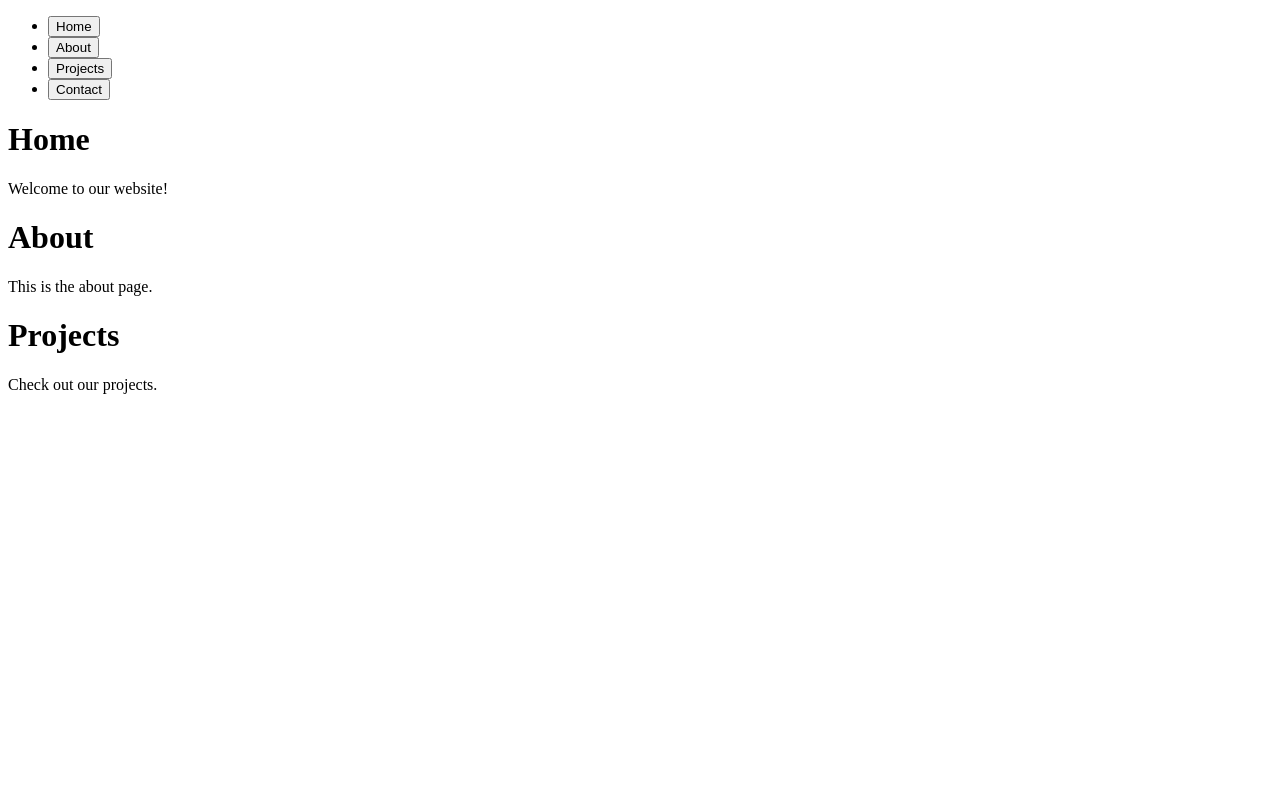
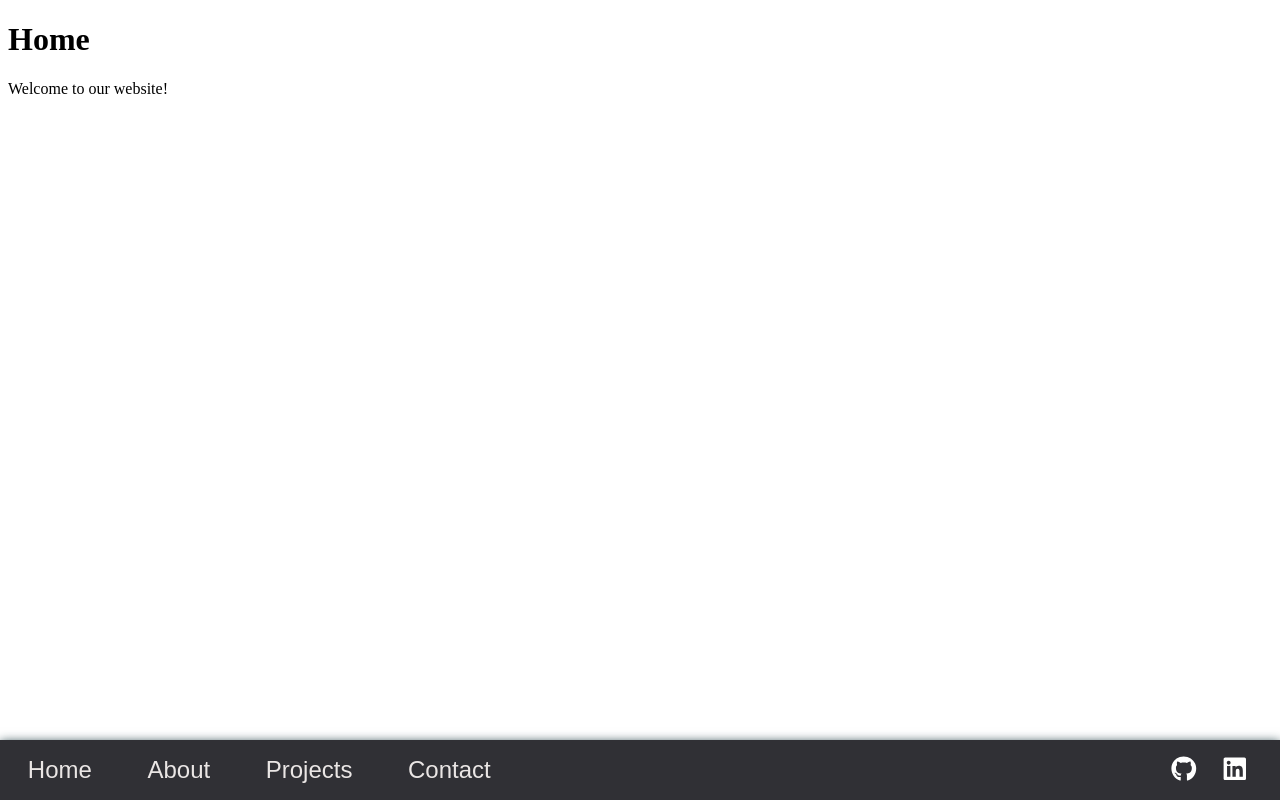
Before and after one commit to IlmHe/portfolio, a React (Create React App) app: page / in a window 1280 px wide. Shown: the top 800 px of the page. Built offline with nearby package versions, Linux system fonts and the light colour scheme.

Commit message:
added nav bar and functionality for it

```diff
--- /dev/null
+++ b/babel-plugin-macros.config.js
@@ -0,0 +1,5 @@
+module.exports = {
+  'fontawesome-svg-core': {
+    'license': 'free'
+  }
+}
--- /dev/null
+++ b/babel.config.js
@@ -0,0 +1,5 @@
+module.exports = function(api) {
+  return {
+    plugins: ['macros'],
+  };
+};
--- /dev/null
+++ b/src/components/nav.css
@@ -0,0 +1,80 @@
+
+.navClass {
+    position: absolute;
+    left: 0;
+    bottom: 0;
+    display: flex;
+    justify-content: space-between;
+    align-items: center;
+    height: 5vh;
+    width: 100%;
+    background-color: #303035; /* Change this to the desired background color */
+    padding-top: 10px;
+    padding-bottom: 10px;
+    box-shadow: 0 2px 10px #16353c; /* Optional: add a box shadow for depth */
+}
+.navClass.fixed {
+    position: fixed;
+    top: 0;
+    height: 5vh;
+    left: 0;
+    width: 100%;
+    display: flex;
+    justify-content: space-between;
+    align-items: center;
+    background-color: #303035; /* Change this to the desired background color */
+    padding-top: 10px;
+    padding-bottom: 10px;
+    box-shadow: 0 2px 10px #16353c; /* Optional: add a box shadow for depth */
+    bottom: auto;
+}
+
+
+.navText li button {
+    padding-right: 15px;
+    padding-left: 15px;
+    margin-right: 1vw;
+    margin-left: 1vw;
+    font-size: 24px;
+}
+
+.navClass ul {
+    display: flex;
+    list-style: none;
+    margin: 0;
+    padding: 0;
+    justify-content: center;
+    align-items: center;
+}
+
+.icons a {
+    color: white;
+    text-decoration: none;
+}
+.navText button:hover {
+    color: #9df2fb;
+}
+
+.icons a:hover {
+    color: #9df2fb;
+}
+
+.navClass button {
+    background-color: transparent;
+    border: none;
+    cursor: pointer;
+    font-size: 16px; /* Change this to the desired font size */
+    color: #eae6e5;
+}
+.icons{
+    color: #eae6e5;
+    padding-left: 2vw;
+}
+.icons svg{
+    width: 2vw;
+    height: 2vw;
+}
+
+.icons:last-child {
+    margin-right: 2.5vw;
+}
--- a/src/components/nav.tsx
+++ b/src/components/nav.tsx
@@ -1,4 +1,12 @@
-import React from 'react';
+import React, {useEffect, useState} from 'react';
+import './nav.css';
+import { FontAwesomeIcon } from '@fortawesome/react-fontawesome';
+import { library } from '@fortawesome/fontawesome-svg-core';
+import { fab } from '@fortawesome/free-brands-svg-icons';
+
+
+library.add(fab.faGithub);
+library.add(fab.faLinkedin);
 
 interface NavProps {
     homeRef: React.RefObject<HTMLDivElement>;
@@ -14,10 +22,28 @@ const Navbar: React.FC<NavProps> = ({homeRef, aboutRef, projectsRef, contactRef}
         }
     };
 
+    const [isFixed, setIsFixed] = useState(false);
+
+    useEffect(() => {
+        const handleScroll = () => {
+            if (window.pageYOffset >= window.innerHeight - (window.innerHeight * 0.07)) {
+                setIsFixed(true);
+            } else {
+                setIsFixed(false);
+            }
+        };
+
+        window.addEventListener("scroll", handleScroll);
+
+        return () => {
+            window.removeEventListener("scroll", handleScroll);
+        };
+    }, []);
+
 
     return (
-        <nav>
-            <ul>
+        <nav className={`navClass ${isFixed ? "fixed" : ""}`}>
+            <ul className="navText">
                 <li>
                     <button onClick={() => scrollToRef(homeRef)}>Home</button>
                 </li>
@@ -31,6 +57,19 @@ const Navbar: React.FC<NavProps> = ({homeRef, aboutRef, projectsRef, contactRef}
                     <button onClick={() => scrollToRef(contactRef)}>Contact</button>
                 </li>
             </ul>
+            <ul>
+                <li className="icons">
+                    <a href="https://github.com/IlmHe">
+                        <FontAwesomeIcon icon={['fab', 'github']} />
+                    </a>
+                </li>
+                <li className="icons">
+                    <a href="https://www.linkedin.com/in/ilmar/">
+                        <FontAwesomeIcon icon={['fab', 'linkedin']} />
+                    </a>
+                </li>
+            </ul>
+
         </nav>
     );
 };
--- /dev/null
+++ b/src/index.css
@@ -0,0 +1,3 @@
+body::-webkit-scrollbar {
+    display: none;
+}
--- a/src/index.tsx
+++ b/src/index.tsx
@@ -5,6 +5,7 @@ import About from './pages/about/about';
 import Contact from './pages/contact/contact';
 import Home from './pages/home/home';
 import Projects from './pages/projects/projects';
+import './index.css';
 
 
 
--- a/src/pages/about/about.tsx
+++ b/src/pages/about/about.tsx
@@ -5,8 +5,11 @@ interface AboutProps {
 }
 
 const About: React.FC<AboutProps> = ({sectionRef}) => {
+    const sectionStyle = {
+        height: '100vh'
+    };
     return (
-        <div ref={sectionRef}>
+        <div ref={sectionRef} style={sectionStyle}>
             <h1>About</h1>
             <p>This is the about page.</p>
         </div>
--- a/src/pages/home/home.tsx
+++ b/src/pages/home/home.tsx
@@ -5,8 +5,11 @@ interface HomeProps {
 }
 
 const Home: React.FC<HomeProps> = ({ sectionRef }) => {
+    const sectionStyle = {
+        height: '100vh'
+    };
     return (
-        <div ref={sectionRef}>
+        <div ref={sectionRef} style={sectionStyle}>
             <h1>Home</h1>
             <p>Welcome to our website!</p>
         </div>
```
Also changed, not shown: package.json (+8 -0 lines), src/components/nav.module.css (deleted, +0 -19 lines), src/pages/about/index.module.css (deleted), src/pages/contact/contact.module.css (deleted), 1 other file (tests, documents, lock files or other folders).
